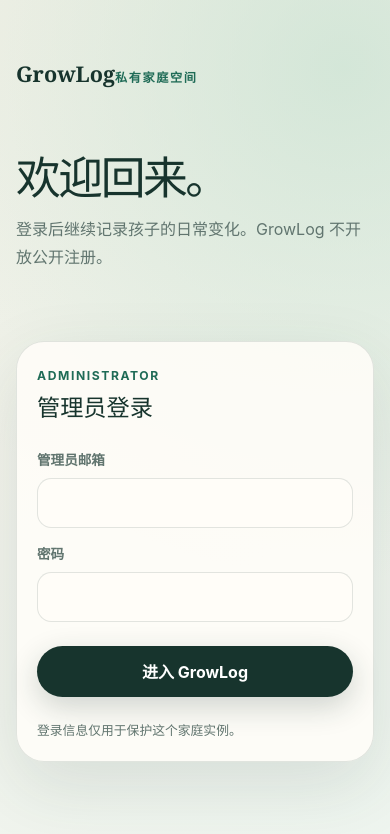
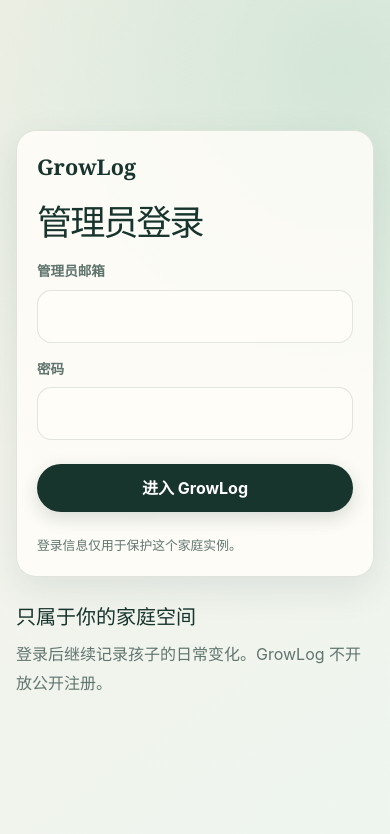
Before and after one commit to jianminbai/GrowLog, a Next.js app: page /login in a window 390 px wide. Shown: the top 834 px of the page. Built offline with nearby package versions, Linux system fonts and the light colour scheme.

Commit message:
feat: apply mobile-first visual system

```diff
--- a/src/app/globals.css
+++ b/src/app/globals.css
@@ -7,6 +7,12 @@
   --canvas: #f6f2e9;
   --line: rgba(23, 52, 45, 0.12);
   --green: #1f6b56;
+  --tap-min: 44px;
+  --control-min: 48px;
+  --status-done-bg: #dceee3;
+  --status-done-ink: #173e31;
+  --status-missing-bg: #fff1e7;
+  --status-missing-ink: #78391f;
   color-scheme: light;
 }
 
@@ -14,9 +20,15 @@
   box-sizing: border-box;
 }
 
+img,
+svg { max-width: 100%; }
+
+code { overflow-wrap: anywhere; }
+
 body {
   margin: 0;
   min-height: 100vh;
+  overflow-x: hidden;
   background:
     radial-gradient(circle at 88% 8%, rgba(198, 225, 208, 0.7), transparent 32rem),
     linear-gradient(145deg, var(--canvas), #eef5ef);
@@ -25,9 +37,9 @@ body {
 }
 
 main {
-  width: min(100% - 2rem, 70rem);
+  width: min(calc(100% - 2rem), 70rem);
   margin: 0 auto;
-  padding: clamp(2.5rem, 8vw, 7rem) 0 4rem;
+  padding: 1.5rem 0 2.5rem;
 }
 
 .hero {
@@ -71,18 +83,36 @@ h1 {
 }
 
 .primary-action {
+  width: 100%;
+  min-height: var(--control-min);
   border-radius: 999px;
   background: var(--ink);
   color: white;
-  padding: 0.85rem 1.4rem;
+  display: inline-flex;
+  align-items: center;
+  justify-content: center;
+  padding: 0.75rem 1.25rem;
   font-weight: 700;
   text-decoration: none;
-  box-shadow: 0 10px 30px rgba(23, 52, 45, 0.2);
+  box-shadow: 0 6px 18px rgba(23, 52, 45, 0.16);
 }
 
-.primary-action:focus-visible {
+.primary-action:focus-visible,
+a:focus-visible,
+button:focus-visible,
+input:focus-visible,
+select:focus-visible,
+textarea:focus-visible,
+summary:focus-visible {
   outline: 3px solid #e69b66;
   outline-offset: 3px;
+}
+
+button,
+input,
+select,
+textarea {
+  font-family: inherit;
 }
 
 .preview {
@@ -154,14 +184,14 @@ h2 {
 
 .login-shell {
   display: grid;
-  gap: 2rem;
+  gap: 1.25rem;
   min-height: 100vh;
-  align-items: center;
+  align-content: center;
 }
 
 .wordmark {
   display: inline-block;
-  margin-bottom: 3rem;
+  margin-bottom: 1.25rem;
   color: var(--ink);
   font-family: Georgia, serif;
   font-size: 1.35rem;
@@ -169,9 +199,12 @@ h2 {
   text-decoration: none;
 }
 
-.login-copy h1,
+.login-panel h1,
 .today-header h1 {
-  font-size: clamp(2.8rem, 8vw, 5rem);
+  max-width: none;
+  margin: 0 0 1.25rem;
+  font-size: clamp(2rem, 9vw, 2.35rem);
+  line-height: 1.08;
 }
 
 .login-copy p {
@@ -180,12 +213,17 @@ h2 {
   line-height: 1.8;
 }
 
+.login-copy h2 {
+  margin-bottom: 0.5rem;
+  font-size: 1.25rem;
+}
+
 .login-panel {
   border: 1px solid var(--line);
-  border-radius: 1.75rem;
+  border-radius: 1.25rem;
   background: rgba(255, 253, 248, 0.86);
   padding: clamp(1.25rem, 5vw, 2.25rem);
-  box-shadow: 0 24px 70px rgba(30, 69, 57, 0.12);
+  box-shadow: 0 12px 36px rgba(30, 69, 57, 0.1);
 }
 
 .login-form {
@@ -203,12 +241,14 @@ h2 {
 
 .login-form input {
   width: 100%;
+  min-height: var(--control-min);
   border: 1px solid var(--line);
   border-radius: 0.9rem;
   background: var(--paper);
   color: var(--ink);
   padding: 0.85rem 1rem;
   font: inherit;
+  font-size: 16px;
 }
 
 .login-form input:focus-visible {
@@ -230,8 +270,10 @@ h2 {
 .form-message {
   margin: 0;
   color: #a34536;
-  font-size: 0.84rem;
+  font-size: 0.875rem;
 }
+
+.form-message[role="status"] { color: var(--green); }
 
 .today-shell {
   min-height: 100vh;
@@ -264,12 +306,16 @@ h2 {
   gap: 1.25rem;
 }
 
+.dashboard-children > * {
+  min-width: 0;
+}
+
 .dashboard-card {
   border: 1px solid var(--line);
-  border-radius: 1.75rem;
+  border-radius: 1.25rem;
   background: rgba(255, 253, 248, 0.84);
   padding: clamp(1rem, 4vw, 2rem);
-  box-shadow: 0 20px 55px rgba(30, 69, 57, 0.08);
+  box-shadow: 0 8px 28px rgba(30, 69, 57, 0.07);
 }
 
 .dashboard-title {
@@ -281,6 +327,7 @@ h2 {
 
 .dashboard-title h2 { margin-bottom: 1rem; }
 .dashboard-title a { color: var(--ink); font-size: 0.85rem; font-weight: 750; text-decoration: none; }
+.dashboard-title a { min-height: var(--tap-min); display: inline-flex; align-items: center; }
 
 .completion-grid {
   display: grid;
@@ -288,7 +335,12 @@ h2 {
   gap: 0.7rem;
 }
 
+.completion-grid > *,
+.form-grid > *,
+.snapshot-grid > * { min-width: 0; }
+
 .completion-item {
+  min-height: 4.75rem;
   display: grid;
   gap: 0.35rem;
   border-radius: 1rem;
@@ -297,9 +349,9 @@ h2 {
   text-decoration: none;
 }
 
-.completion-item.done { background: #dceee3; }
-.completion-item.missing { background: #f4e8da; }
-.completion-item span { color: rgba(23, 52, 45, 0.66); font-size: 0.72rem; font-weight: 750; }
+.completion-item.done { background: var(--status-done-bg); color: var(--status-done-ink); }
+.completion-item.missing { background: var(--status-missing-bg); color: var(--status-missing-ink); }
+.completion-item span { color: currentColor; opacity: 0.72; font-size: 0.75rem; font-weight: 750; }
 
 .dashboard-section-title {
   margin: 1.35rem 0 0.6rem;
@@ -336,6 +388,7 @@ h2 {
 }
 
 .quick-actions a {
+  min-height: var(--tap-min);
   border: 1px solid var(--line);
   border-radius: 999px;
   background: var(--paper);
@@ -360,7 +413,8 @@ h2 {
 
 .history-toolbar {
   display: flex;
-  align-items: center;
+  align-items: stretch;
+  flex-direction: column;
   justify-content: space-between;
   gap: 1rem;
   margin-top: 2rem;
@@ -380,7 +434,8 @@ h2 {
 .history-entry,
 .audit-entry {
   display: flex;
-  align-items: center;
+  align-items: flex-start;
+  flex-direction: column;
   justify-content: space-between;
   gap: 1rem;
   border: 1px solid var(--line);
@@ -400,12 +455,12 @@ h2 {
 .audit-entry span,
 .audit-entry small,
 .audit-entry time { color: var(--muted); font-size: 0.76rem; }
-.history-time { text-align: right; }
+.history-time { text-align: left; }
 .history-time em { color: var(--green); font-size: 0.75rem; font-style: normal; font-weight: 750; }
-.audit-entry > div:last-child { text-align: right; }
+.audit-entry > div:last-child { text-align: left; }
 
 .history-toolbar a {
-  min-height: 2.75rem;
+  min-height: var(--tap-min);
   border: 1px solid var(--line);
   border-radius: 999px;
   display: inline-flex;
@@ -420,9 +475,10 @@ h2 {
 
 .export-panel p { color: var(--muted); line-height: 1.7; }
 .account-panel p { color: var(--muted); line-height: 1.7; }
-.logout-control { display: grid; gap: 0.75rem; justify-items: start; }
+.logout-control { display: grid; gap: 0.75rem; }
 .logout-button {
-  min-height: 2.75rem;
+  width: 100%;
+  min-height: var(--control-min);
   border: 1px solid var(--line);
   border-radius: 999px;
   background: var(--paper);
@@ -434,14 +490,17 @@ h2 {
 }
 .logout-button:disabled { cursor: wait; opacity: 0.68; }
 .secondary-download { color: var(--green); align-self: center; font-size: 0.85rem; font-weight: 750; }
-.export-links { display: flex; flex-wrap: wrap; gap: 0.6rem; }
+.export-links { display: grid; gap: 0.6rem; }
 .export-links a {
+  min-height: var(--tap-min);
   border: 1px solid var(--line);
   border-radius: 999px;
   color: var(--ink);
   font-size: 0.82rem;
   font-weight: 750;
   padding: 0.7rem 0.9rem;
+  display: flex;
+  align-items: center;
   text-decoration: none;
 }
 
@@ -455,7 +514,7 @@ h2 {
 }
 
 .app-nav {
-  width: min(100% - 2rem, 70rem);
+  width: min(calc(100% - 2rem), 70rem);
   margin: 0 auto;
   padding: 1rem 0;
   display: flex;
@@ -505,7 +564,7 @@ h2 {
 }
 
 .mobile-app-nav a {
-  min-height: 3.2rem;
+  min-height: 3.25rem;
   border-radius: 0.9rem;
   color: var(--muted);
   display: grid;
@@ -533,11 +592,15 @@ h2 {
 }
 
 .profile-shell {
-  padding-top: clamp(2rem, 6vw, 4rem);
+  max-width: 44rem;
+  padding-top: 1.25rem;
 }
 
 .profile-header h1 {
-  font-size: clamp(2.8rem, 9vw, 5rem);
+  max-width: none;
+  margin: 0 0 0.75rem;
+  font-size: clamp(2rem, 9vw, 2.35rem);
+  line-height: 1.08;
 }
 
 .profile-header p {
@@ -561,6 +624,7 @@ h2 {
 }
 
 .profile-card {
+  min-height: var(--tap-min);
   display: grid;
   gap: 0.35rem;
   border: 1px solid var(--line);
@@ -578,7 +642,7 @@ h2 {
 
 .profile-panel {
   border: 1px solid var(--line);
-  border-radius: 1.75rem;
+  border-radius: 1.25rem;
   background: rgba(255, 253, 248, 0.86);
   padding: clamp(1.2rem, 4vw, 2rem);
 }
@@ -665,12 +729,14 @@ h2 {
 .profile-form select,
 .profile-form textarea {
   width: 100%;
+  min-height: var(--control-min);
   border: 1px solid var(--line);
   border-radius: 0.85rem;
   background: var(--paper);
   color: var(--ink);
   padding: 0.8rem 0.9rem;
   font: inherit;
+  font-size: 16px;
 }
 
 .profile-form textarea {
@@ -678,6 +744,7 @@ h2 {
 }
 
 .profile-submit {
+  width: 100%;
   justify-self: start;
   border: 0;
   cursor: pointer;
@@ -689,8 +756,10 @@ h2 {
 }
 
 .back-link {
-  display: inline-block;
-  margin-bottom: 2rem;
+  min-height: var(--tap-min);
+  display: inline-flex;
+  align-items: center;
+  margin-bottom: 1rem;
 }
 
 .inline-action {
@@ -768,12 +837,14 @@ h2 {
 .growth-form select,
 .growth-form textarea {
   width: 100%;
+  min-height: var(--control-min);
   border: 1px solid var(--line);
   border-radius: 0.85rem;
   background: var(--paper);
   color: var(--ink);
   padding: 0.8rem 0.9rem;
   font: inherit;
+  font-size: 16px;
 }
 
 .optional-fields {
@@ -783,7 +854,7 @@ h2 {
 }
 
 .optional-fields > summary {
-  min-height: 2.75rem;
+  min-height: var(--tap-min);
   color: var(--green);
   cursor: pointer;
   display: flex;
@@ -820,12 +891,17 @@ h2 {
 }
 
 .record-card summary {
+  min-height: var(--tap-min);
   cursor: pointer;
   display: flex;
+  flex-direction: column;
   justify-content: space-between;
   gap: 1rem;
   list-style: none;
 }
+
+.record-card summary > * { min-width: 0; }
+.record-card summary span { overflow-wrap: anywhere; }
 
 .record-card summary span,
 .record-metrics {
@@ -842,12 +918,15 @@ h2 {
 
 .record-actions {
   display: flex;
+  flex-direction: column;
   flex-wrap: wrap;
   gap: 0.75rem;
 }
 
 .danger-action,
 .deleted-record button {
+  width: 100%;
+  min-height: var(--tap-min);
   border: 1px solid rgba(163, 69, 54, 0.35);
   border-radius: 999px;
   background: transparent;
@@ -870,19 +949,34 @@ h2 {
   color: var(--muted);
 }
 
+@media (min-width: 431px) {
+  main {
+    width: min(calc(100% - 2.5rem), 70rem);
+  }
+}
+
 @media (min-width: 820px) {
   .login-shell {
     grid-template-columns: minmax(0, 1.35fr) minmax(20rem, 0.65fr);
   }
+
+  .login-copy { grid-column: 1; grid-row: 1; }
+  .login-panel { grid-column: 2; grid-row: 1; }
 }
 
 @media (min-width: 760px) {
+  main {
+    width: min(calc(100% - 3rem), 70rem);
+    padding-top: 3rem;
+    padding-bottom: 4rem;
+  }
+
   .protected-app-shell {
     padding-bottom: 0;
   }
 
   .desktop-app-nav {
-    width: min(100% - 3rem, 70rem);
+    width: min(calc(100% - 3rem), 70rem);
     margin: 0 auto;
     padding: 1rem 0;
     display: flex;
@@ -897,7 +991,7 @@ h2 {
   }
 
   .desktop-app-nav a {
-    min-height: 2.75rem;
+    min-height: var(--tap-min);
     border-radius: 999px;
     color: var(--ink);
     display: inline-flex;
@@ -925,6 +1019,45 @@ h2 {
   .profile-cards {
     grid-template-columns: repeat(2, minmax(0, 1fr));
   }
+
+  .primary-action,
+  .profile-submit,
+  .danger-action,
+  .deleted-record button,
+  .logout-button {
+    width: auto;
+  }
+
+  .record-actions,
+  .history-toolbar,
+  .history-entry,
+  .audit-entry {
+    flex-direction: row;
+    align-items: center;
+  }
+
+  .record-card summary { flex-direction: row; }
+
+  .history-time,
+  .audit-entry > div:last-child { text-align: right; }
+
+  .export-links {
+    display: flex;
+    flex-wrap: wrap;
+  }
+
+  .profile-shell { padding-top: 2.5rem; }
+}
+
+@media (prefers-reduced-motion: reduce) {
+  *,
+  *::before,
+  *::after {
+    scroll-behavior: auto !important;
+    transition-duration: 0.01ms !important;
+    animation-duration: 0.01ms !important;
+    animation-iteration-count: 1 !important;
+  }
 }
 
 @media (prefers-color-scheme: dark) {
@@ -935,6 +1068,10 @@ h2 {
     --canvas: #10201b;
     --line: rgba(230, 240, 235, 0.14);
     --green: #9dd3b8;
+    --status-done-bg: #24483a;
+    --status-done-ink: #dff5e9;
+    --status-missing-bg: #4a3027;
+    --status-missing-ink: #ffe5d8;
     color-scheme: dark;
   }
 
@@ -954,7 +1091,9 @@ h2 {
   .empty-state,
   .dashboard-card,
   .history-entry,
-  .audit-entry {
+  .audit-entry,
+  .domain-links a,
+  .optional-fields {
     background: rgba(23, 41, 35, 0.88);
   }
 
@@ -962,4 +1101,8 @@ h2 {
   .snapshot-card { color: #17342d; }
   .mobile-app-nav { background: rgba(23, 41, 35, 0.97); }
   .mobile-app-nav a.is-current { background: #f8e3d3; color: #79341f; }
+  .domain-symbol { background: #4a3027; color: #ffe5d8; }
+  .danger-action,
+  .deleted-record button,
+  .form-message[role="alert"] { color: #ffb4a2; }
 }
--- a/src/app/login/login-form.tsx
+++ b/src/app/login/login-form.tsx
@@ -7,24 +7,25 @@ export function LoginForm() {
   const router = useRouter();
   const [message, setMessage] = useState("");
   const [pending, setPending] = useState(false);
+  const [email, setEmail] = useState("");
+  const [password, setPassword] = useState("");
 
   async function submit(event: FormEvent<HTMLFormElement>) {
     event.preventDefault();
     setPending(true);
     setMessage("");
-    const form = new FormData(event.currentTarget);
-
     try {
       const response = await fetch("/api/auth/login", {
         method: "POST",
         headers: { "content-type": "application/json" },
         body: JSON.stringify({
-          email: form.get("email"),
-          password: form.get("password")
+          email,
+          password
         })
       });
 
       if (!response.ok) {
+        setPassword("");
         setMessage("邮箱或密码不正确，请重新输入。");
         return;
       }
@@ -32,6 +33,7 @@ export function LoginForm() {
       router.replace("/today");
       router.refresh();
     } catch {
+      setPassword("");
       setMessage("暂时无法连接 GrowLog，请稍后重试。");
     } finally {
       setPending(false);
@@ -42,7 +44,7 @@ export function LoginForm() {
     <form className="login-form" onSubmit={submit}>
       <label>
         <span>管理员邮箱</span>
-        <input name="email" type="email" autoComplete="username" required />
+        <input name="email" type="email" autoComplete="username" required value={email} onChange={(event) => setEmail(event.target.value)} />
       </label>
       <label>
         <span>密码</span>
@@ -52,6 +54,8 @@ export function LoginForm() {
           autoComplete="current-password"
           minLength={8}
           required
+          value={password}
+          onChange={(event) => setPassword(event.target.value)}
         />
       </label>
       {message ? (
--- a/src/app/login/page.tsx
+++ b/src/app/login/page.tsx
@@ -8,21 +8,17 @@ export const metadata: Metadata = { title: "管理员登录" };
 export default function LoginPage() {
   return (
     <main className="login-shell">
-      <section className="login-copy">
+      <section className="login-panel" aria-labelledby="login-title">
         <Link className="wordmark" href="/">
           GrowLog
         </Link>
-        <span className="eyebrow">私有家庭空间</span>
-        <h1>欢迎回来。</h1>
-        <p>登录后继续记录孩子的日常变化。GrowLog 不开放公开注册。</p>
-      </section>
-      <section className="login-panel" aria-labelledby="login-title">
-        <div>
-          <span className="eyebrow">Administrator</span>
-          <h2 id="login-title">管理员登录</h2>
-        </div>
+        <h1 id="login-title">管理员登录</h1>
         <LoginForm />
         <p className="care-note">登录信息仅用于保护这个家庭实例。</p>
+      </section>
+      <section className="login-copy" aria-labelledby="private-space-title">
+        <h2 id="private-space-title">只属于你的家庭空间</h2>
+        <p>登录后继续记录孩子的日常变化。GrowLog 不开放公开注册。</p>
       </section>
     </main>
   );
```
Also changed, not shown: 2 other files (tests, documents, lock files or other folders).
